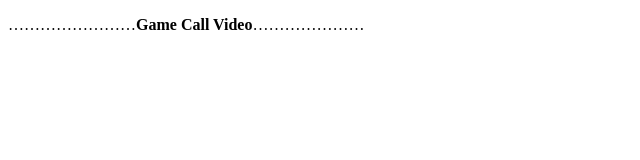
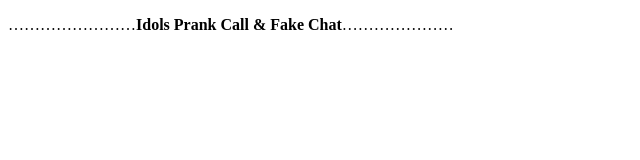
Before and after one commit to dtdat3101/callvideogame2.github.io, a plain HTML site: page index.html in a window 1280 px wide. Shown: the whole page, without its empty margins (0-640 px from the left). Drawn offline with Linux system fonts and the light colour scheme.

Commit message:
Update index.html

```diff
--- a/index.html
+++ b/index.html
@@ -1,6 +1,6 @@
 <!DOCTYPE html>
 <html>
 <body>
-<p class="p1"><span class="s1">……………………</span><span class="s2"><b>Game Call Video</b></span><span class="s1">…………………<span class="Apple-converted-space">       </span></span></p>
+<p class="p1"><span class="s1">……………………</span><span class="s2"><b>Idols Prank Call & Fake Chat</b></span><span class="s1">…………………<span class="Apple-converted-space">       </span></span></p>
 </body>
 </html>
```
